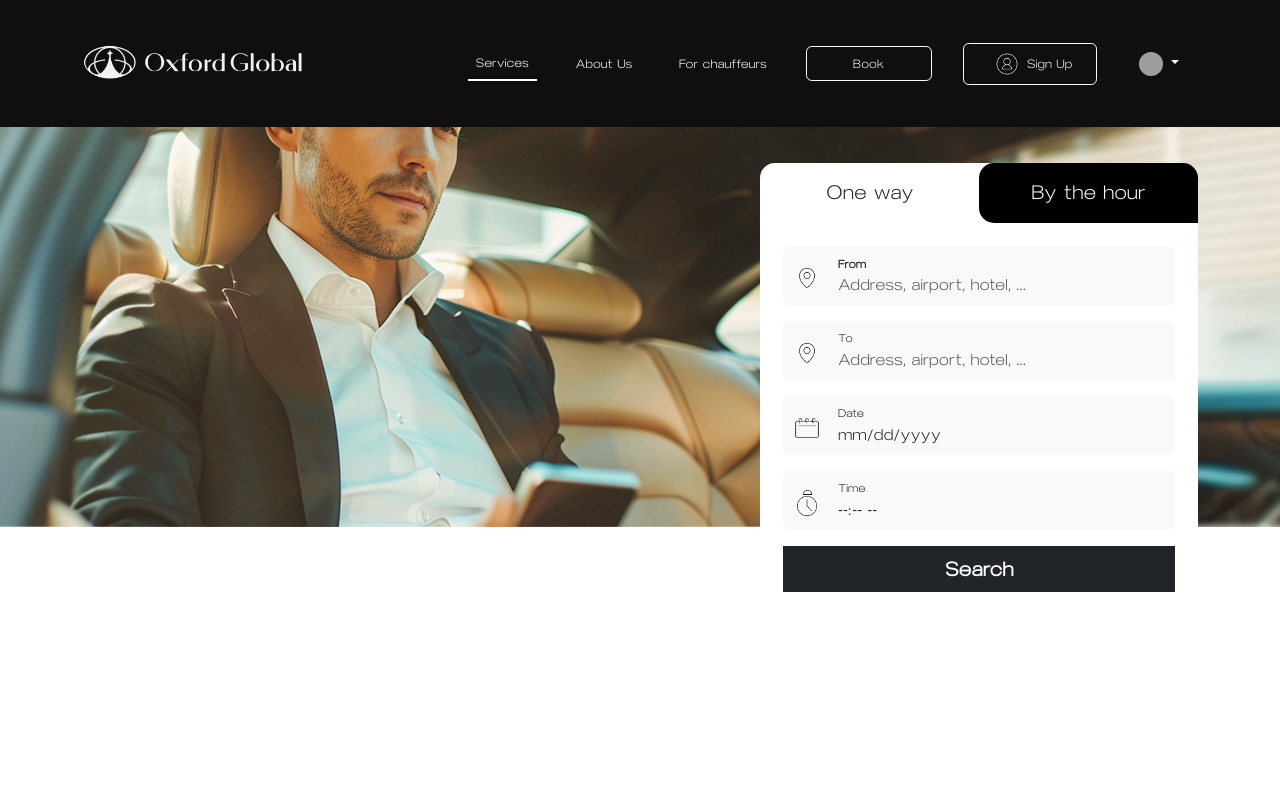
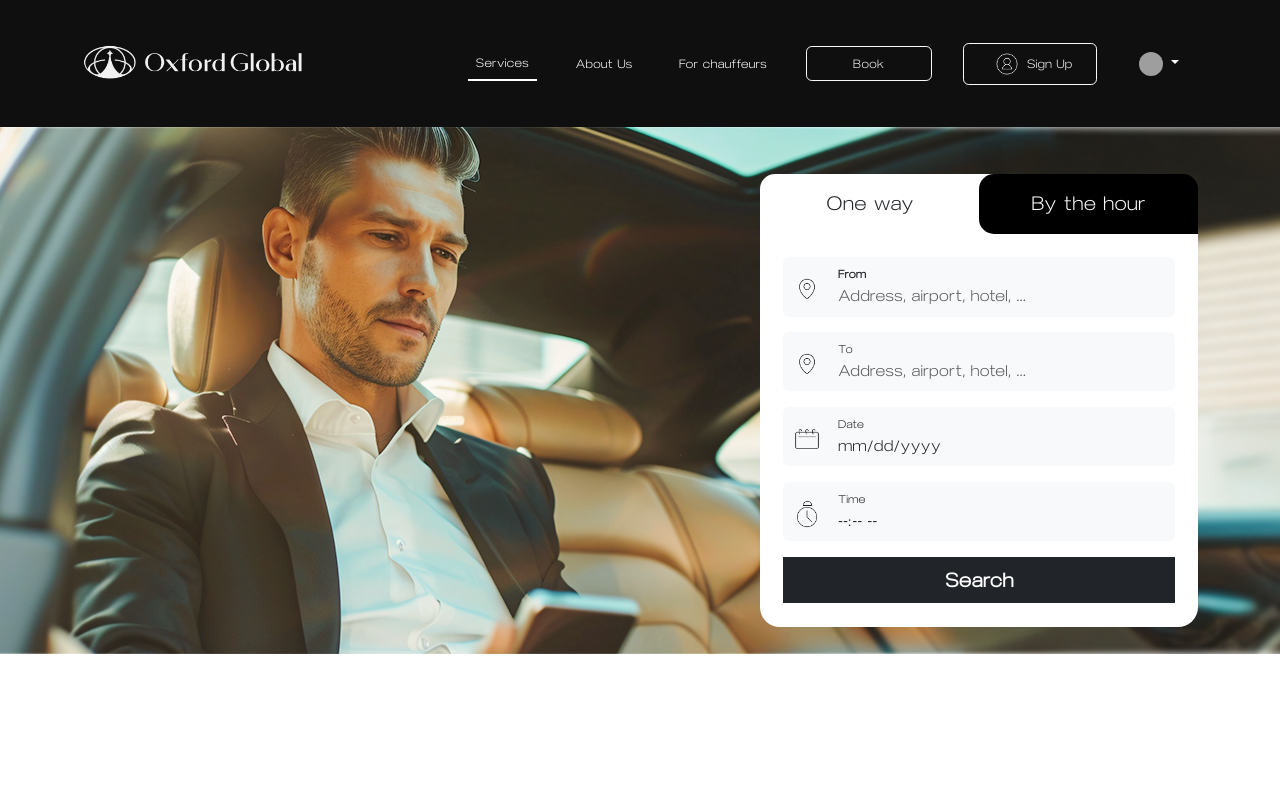
Before and after one commit to zebra76966/oxfordglobal, a React (Create React App) app: page / in a window 1280 px wide. Shown: the top 800 px of the page. Built offline with nearby package versions, Linux system fonts and the light colour scheme; grey boxes are pictures that could not be loaded.

Commit message:
Fixed anvbar cutting

```diff
--- a/src/components/hero.js
+++ b/src/components/hero.js
@@ -5,9 +5,9 @@ import { motion } from "framer-motion";
 
 const HeroSection = () => {
   return (
-    <div className="w-100 bgHero pt-5">
+    <div className="w-100 bgHero">
       <Container className="py-5 ">
-        <Row className="align-items-center g-lg-5 pt-5">
+        <Row className="align-items-center g-lg-5 ">
           {/* <Col lg={7} className="text-center text-lg-start">
             <h1 className="display-4 fw-bold lh-1 mb-3">Vertically centered hero sign-up form</h1>
             <p className="col-lg-10 fs-4">
@@ -16,7 +16,7 @@ const HeroSection = () => {
             </p>
           </Col> */}
 
-          <Col md={10} lg={5} className="ms-auto pt-4">
+          <Col md={10} lg={5} className="ms-auto ">
             <motion.div initial={{ opacity: 0, y: 30 }} animate={{ opacity: 1, y: 0 }} transition={{ duration: 0.5, delay: 0.2 }}>
               <BookingForm />
             </motion.div>
--- a/src/components/navbar.js
+++ b/src/components/navbar.js
@@ -5,7 +5,7 @@ import { Link, NavLink, useNavigate } from "react-router-dom";
 const CustomNavbar = () => {
   const navigate = useNavigate();
   return (
-    <Navbar expand="lg" variant="dark" style={{ backgroundColor: "#0f0f0f", zIndex: "99999" }} className="py-4 position-fixed top-0 start-0 w-100">
+    <Navbar expand="lg" variant="dark" style={{ backgroundColor: "#0f0f0f", zIndex: "99999" }} className="py-4 position-sticky top-0 start-0 w-100">
       <Container className="py-3">
         {/* Logo */}
         <Navbar.Brand as={Link} to="/" className="d-flex align-items-center">
```
